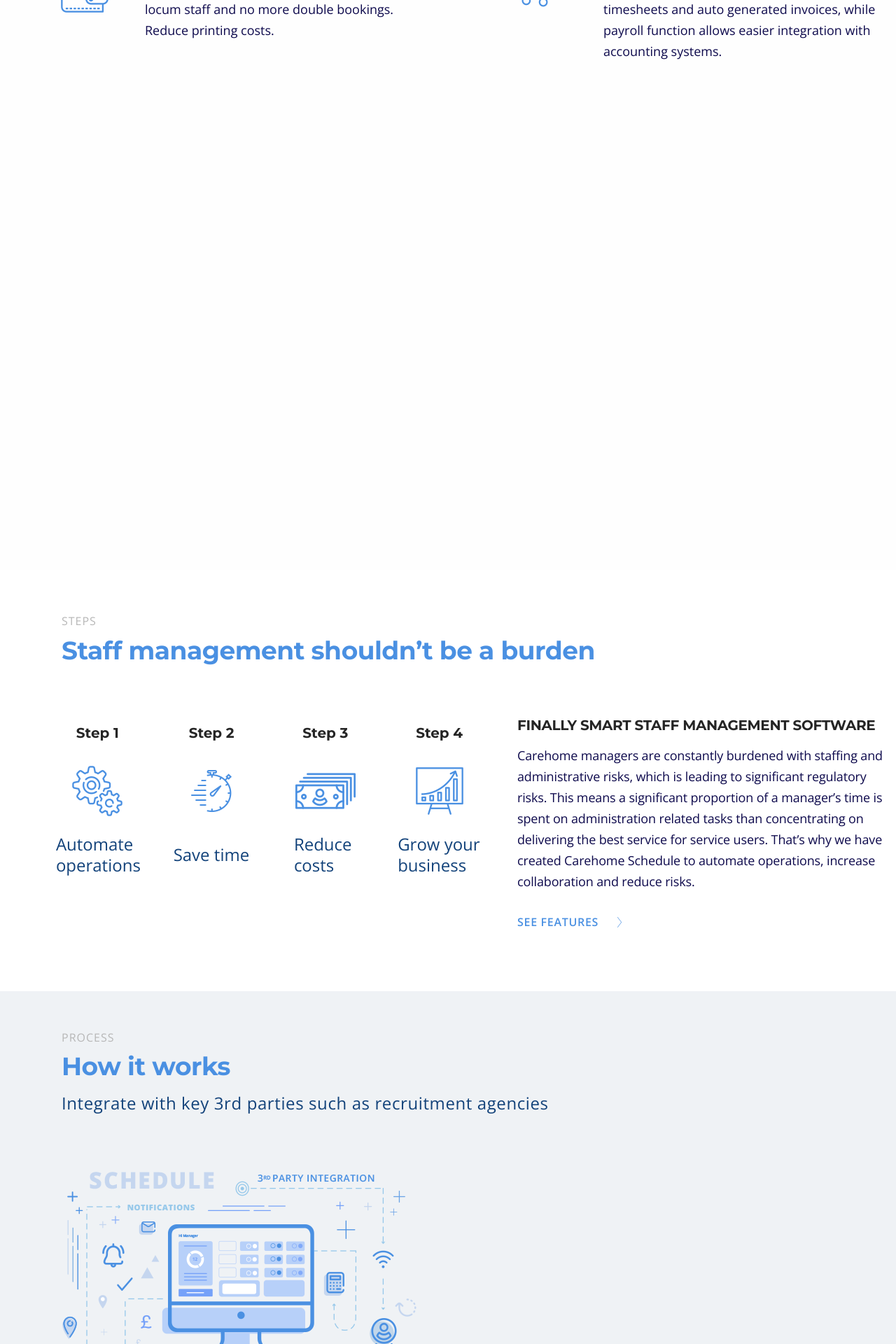
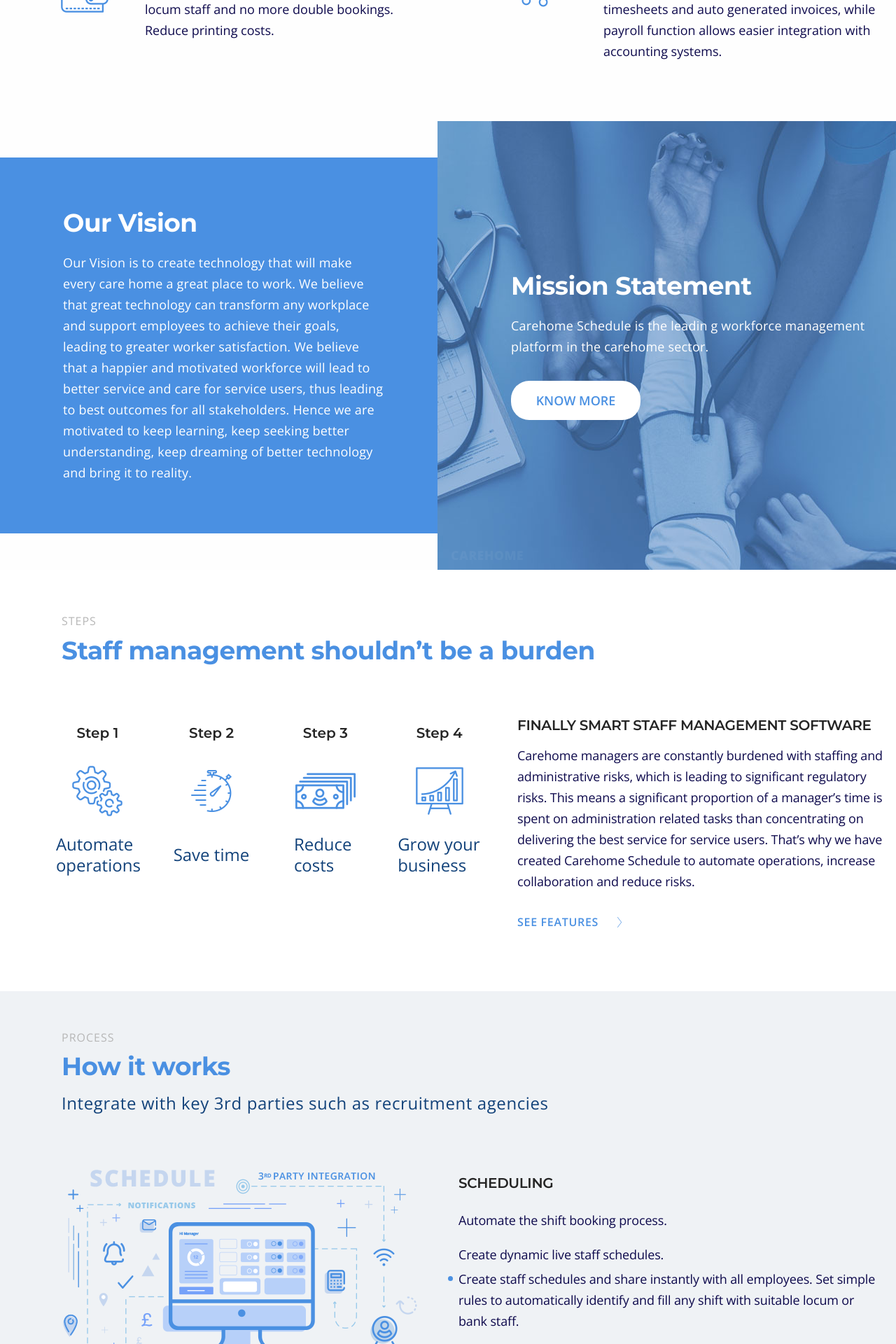
Before and after one commit to OlehMiha/CareHomeLanding, a PHP site: page / in a window 1280 px wide. Shown: the part 1280-3200 px from the top of the page at 70% size. Run offline with PHP 8.4, Linux system fonts and the light colour scheme.

Commit message:
23.05.18

```diff
--- a/css/style.css
+++ b/css/style.css
@@ -560,10 +560,96 @@ h1 {
 
 /* Block 2 (Content) */
 .block_2 {
-  min-height: 641px;
-  background: #fefefe;
+   padding: 52px 0;
+   background: #fefefe;
+   color: #fff;
+}
+.block_2_iner {
+   position: relative;
+   height: 537px;
+   background:rgb(74, 144, 226);
+}
+.block_2_iner_text {
+   width: 100%;
+   position: absolute;
+   bottom: -46px;
+   left: 56px;
+   text-align: center;
+   font-weight: 800;
+   font-size: 8.125em;
+   letter-spacing: 25px;
+   z-index: 100;
+   color: rgba(255, 255, 255, 0.051);
 }
 
+.block_2_iner_absolute {
+   display: none;
+   width: calc(50% + 15px);
+   height: calc(100% + 104px);
+   position: absolute;
+   top: -52px;
+   margin: 0 auto;
+   z-index: 50;
+}
+.block_2_iner_absolute .row {
+   height: 100%;
+}
+.block_2_iner_absolute .col {
+   max-width: 540px;
+}
+.block_2_iner_absolute.left_block_2_iner .col {
+   margin-right: 100px;
+}
+.block_2_iner_absolute.right_block_2_iner .col {
+   margin-left: 105px;
+}
+
+
+.left_block_2_iner {
+   left: 0;
+   background: url("../img/bac_2_l.jpg") no-repeat;
+   background-position: center;
+   background-size: cover;
+
+}
+.right_block_2_iner {
+   right: 0;
+   background: url("../img/bac_2_r.jpg") no-repeat;
+   background-position: center;
+   background-size: cover;
+}
+
+.block_2 .title {
+   font-size: 2.250em;
+   font-family: 'Montserrat', sans-serif;
+   font-weight: bold;
+   line-height: 1.2;
+   letter-spacing: -0.5px;
+   margin-bottom: 20px;
+}
+.block_2 p {
+   font-size: 1.125em;
+   line-height: 30px;
+   letter-spacing: 0.2px;
+}
+.block_2_iner > .container,
+.block_2_iner > .container > .row {
+   height: 100%;
+}
+.block_2 .button_2 {
+   margin-top: 34px;
+    width: 185px;
+    background: #fff;
+    color: #4a90e2;
+}
+.block_2 .button_2:hover {
+    background: #4a90e2;
+    color: #fff;
+}
+
+.content_90 {
+   padding: 0 90px;
+}
 
 /* Block 3 (Content) */
 .block_3 {
@@ -700,12 +786,73 @@ h1 {
 }
 
 .how_it_works_div {
-   height: 505px;
+   height: 525px;
 }
 .how_it_works_div img {
    display: block;
-   margin-left: 74px;
-   margin-top: 27px;
+   max-width: 100%;
+}
+
+.how_it_works_div .title {
+   text-transform: uppercase;
+   font-family: 'Montserrat', sans-serif;
+   font-size: 1.250em;
+   font-weight: 600;
+   color: #252525;
+   margin-bottom: 25px;
+   letter-spacing: -0.35px;
+   margin-top: 20px;
+}
+.how_it_works_div .title_iner {
+   margin-bottom: 22px;
+}
+
+.how_it_works_div p {
+   color: #0d094c;
+   font-size: 1.125em;
+   letter-spacing: -0.15px;
+}
+
+.how_it_works_div ul {
+    padding-top: 6px;
+    padding-bottom: 32px;
+}
+.how_it_works_div li {
+   position: relative;
+   color: #0d094c;
+   font-size: 1.125em;
+   letter-spacing: -0.15px;
+   padding-right: 10px;
+   line-height: 30px;
+}
+.how_it_works_div li:before {
+   position: absolute;
+   top: 11px;
+   left: -15px;
+   content: "";
+   display: block;
+   width: 7px;
+   height: 7px;
+   border-radius: 50%;
+   background: #4a90e2;
+}
+
+.how_it_works_div_l {
+   padding-left: 90px;
+}
+.block_4_l img {
+   float: left;
+}
+.block_4_r img {
+   margin-right: 104px;
+   float: right;
+}
+
+.block_4_l {
+   background: #eff2f5;
+}
+.block_4_how_it_works .how_it_works_div {
+   min-height: 600px;
 }
 
 
--- a/index.html
+++ b/index.html
@@ -27,7 +27,7 @@
 	<link href="css/cssreset.css" rel="stylesheet" type="text/css"/>
 
 	<!-- Fonts -->
-	<link href="https://fonts.googleapis.com/css?family=Montserrat:400,500,700|Open+Sans:300,400,600,700,800&amp;subset=cyrillic,cyrillic-ext" rel="stylesheet">
+	<link href="https://fonts.googleapis.com/css?family=Montserrat:400,500,600,700|Open+Sans:300,400,600,700,800&amp;subset=cyrillic,cyrillic-ext" rel="stylesheet">
 
 	<!-- Animate -->
 	<link href="css/animate.css" rel="stylesheet" type="text/css"/>
@@ -193,12 +193,65 @@
 
 		<!-- Block 2 -->
 		<section id="m2" class="block_2">
-			<div class="container">
+			<div class="block_2_iner">
+				<p class="block_2_iner_text">
+					CAREHOME
+				</p>
 
-				<div class="row">
+				<div class="block_2_iner_absolute left_block_2_iner tab_js tab_2">
+					<div class="row justify-content-end align-items-center">
+
+						<div class="col">
+							<div class="title">Our Vision</div>
+							<p>
+								Our Vision is to create technology that will make every care home a great place to work.
+							</p>
+							<a href="#" class="button_0 button_2 align-items-center justify-content-center tabs_js active" data-tab="tab_1">KNOW MORE</a>
+
+						</div>
+
+					</div>
+				</div>
+
+				<div class="block_2_iner_absolute right_block_2_iner tab_js tab_1">
+					<div class="row justify-content-start align-items-center">
+
+						<div class="col">
+							<div class="title">Mission Statement</div>
+							<p>
+								Carehome Schedule is the leadin g workforce management platform in the carehome sector.
+							</p>
+							<a href="#" class="button_0 button_2 align-items-center justify-content-center tabs_js" data-tab="tab_2">KNOW MORE</a>
+						</div>
+
+					</div>
+				</div>
+
+
+				<div class="container">
+
+					<div class="row align-items-center">
+						<div class="col-12 col-lg-6 content_90">
+							<div class="title">
+								Our Vision
+							</div>
+							<p>
+								Our Vision is to create technology that will make every care home a great place to work. We believe that great technology can transform any workplace and support employees to achieve their goals, leading to greater worker satisfaction. We believe that a happier and motivated workforce will lead to better service and care for service users, thus leading to best outcomes for all stakeholders. Hence we are motivated to keep learning, keep seeking better understanding, keep dreaming of better technology and bring it to reality.
+							</p>
+						</div>
+
+						<div class="col-12 col-lg-6 content_90">
+							<div class="title">
+								Mission Statement
+							</div>
+							<p>
+								Carehome Schedule is the leading workforce management platform in the carehome sector. Whether your company has single or multiple sites, Carehome Schedule is specifically designed for companies of every size in order to simplify the management process and support the growth of your business. Carehome Schedule offers the most innovative employee scheduler, workforce management and reporting system supported by our smart Clock-in/out, availability manager, messaging  and payroll systems to transform the care home management process.
+							</p>
+
+						</div>
+					</div>
 
 				</div>
-
 			</div>
 		</section>
 
@@ -258,7 +311,7 @@
 
 
 		<!-- Block 4 -->
-		<section id="m4" class="block_4">
+		<section id="m4" class="block_4 block_4_l">
 			<div class="container">
 
 				<div class="title_block_div title_block_div_big">
@@ -268,10 +321,31 @@
 				</div>
 
 				<div class="row align-items-center how_it_works_div">
-					<div class="col-6">
+					<div class="col-6 how_it_works_div_l">
 						<img src="img/schedule.png" alt="schedule">
 					</div>
 					<div class="col-6">
+						<div class="title">
+							Scheduling
+						</div>
+						<p class="title_iner">
+							Automate the shift booking process.
+						</p>
+
+						<p>Create dynamic live staff schedules.</p>
+						<ul>
+							<li>
+								Create staff schedules and share instantly with all employees. Set simple rules to automatically identify and fill any shift with suitable locum or bank staff.
+							</li>
+						</ul>
+
+						<p>Monitor staff costs.</p>
+						<ul>
+							<li>
+								Constantly monitor costs of permanent and locum staff to ensure budget is maintained.
+							</li>
+						</ul>
+
 
 					</div>
 
@@ -279,6 +353,141 @@
 
 			</div>
 		</section>
+
+		<section class="block_4_r block_4_how_it_works">
+			<div class="container">
+
+				<div class="row align-items-center how_it_works_div">
+
+					<div class="col-6 how_it_works_div_l">
+						<div class="title">
+							Timesheets
+						</div>
+						<p class="title_iner">
+							Ensure permanent and locum staff always have accurate timesheets.
+						</p>
+
+						<p>Accurately monitor staff times.</p>
+						<ul>
+							<li>
+								All employees Clock-in/out usisng the mobile app which ensures all timesheets are accurate including any locum staff.
+							</li>
+						</ul>
+
+					</div>
+
+					<div class="col-6">
+						<img src="img/Timesheet.png" alt="timesheet">
+					</div>
+
+				</div>
+			</div>
+		</section>
+
+		<section class="block_4_l block_4_how_it_works">
+			<div class="container">
+
+				<div class="row align-items-center how_it_works_div">
+
+					<div class="col-6 how_it_works_div_l">
+						<img src="img/workforce_management.png" alt="workforce_management">
+					</div>
+
+					<div class="col-6">
+						<div class="title">
+							Workforce Management
+						</div>
+						<p class="title_iner">
+							Maintain Accurate staff records.
+						</p>
+
+						<p>Accurate Record keeping.</p>
+						<ul>
+							<li>
+								Simply maintain accurate staff records to ensure compliance with regulatory standards. Set simple rules to increase efficiency of staff monitoring tool
+							</li>
+						</ul>
+
+						<p>Performance monitoring.</p>
+						<ul>
+							<li>
+								Effectively Monitor staff performance at all levels to create a more engaged workforce.
+							</li>
+						</ul>
+
+					</div>
+
+				</div>
+			</div>
+		</section>
+
+		<section class="block_4_r block_4_how_it_works">
+			<div class="container">
+
+				<div class="row align-items-center how_it_works_div">
+
+					<div class="col-6 how_it_works_div_l">
+						<div class="title">
+							Communication
+						</div>
+						<p class="title_iner">
+							Communicate with all your staff through a simple and secure platform
+						</p>
+
+						<p>Effectively communicate with staff.</p>
+						<ul>
+							<li>
+								Send messages and communicate with your staff through a dedicated secure messaging system thus increasing engagement with staff.
+							</li>
+						</ul>
+
+					</div>
+
+					<div class="col-6">
+						<img src="img/communication.png" alt="communication">
+					</div>
+
+				</div>
+			</div>
+		</section>
+
+		<section class="block_4_l block_4_how_it_works">
+			<div class="container">
+
+				<div class="row align-items-center how_it_works_div">
+
+					<div class="col-6 how_it_works_div_l">
+						<img src="img/reporting.png" alt="reporting">
+					</div>
+
+					<div class="col-6">
+						<div class="title">
+							Standard and Custom reporting
+						</div>
+						<p class="title_iner">
+							Access data to solve specific business questions.
+						</p>
+
+						<p>Better understand your operations.</p>
+						<ul>
+							<li>
+								How are your care homes performing? What can we leverage from the top performing homes?
+							</li>
+						</ul>
+
+						<p>Workforce Planning</p>
+						<ul>
+							<li>
+								Evaluate turnover rates, retirement forecasts, critical skill leakages.
+							</li>
+						</ul>
+
+					</div>
+
+				</div>
+			</div>
+		</section>
+
 
 
 		<!-- Footer -->
--- a/js/custom.js
+++ b/js/custom.js
@@ -72,6 +72,23 @@ var close = false;
         scrollingEasing: 'swing',
         offset: 80
     });
+
+//Tabs
+$(".tab_js." + $('.tabs_js.active').attr('data-tab')).fadeIn(200);
+$('.tabs_js').on('click', function (e) {
+    e.preventDefault();
+    if ($(this).hasClass('active')) {
+        return;
+    }
+
+    var class_tab = $(this).attr('data-tab');
+
+    $(".tabs_js").removeClass('active');
+    $(".tab_js").css('display','none');
+
+    $(".tab_js." + class_tab).fadeIn(400);
+    $(this).addClass('active');
+});
 
 
 //Меню топ скрол
```
Also changed, not shown: img/Timesheet.png (added), img/bac_2_l.jpg (added), img/bac_2_r.jpg (added), img/communication.png (added), img/reporting.png (added), img/workforce_management.png (added).
